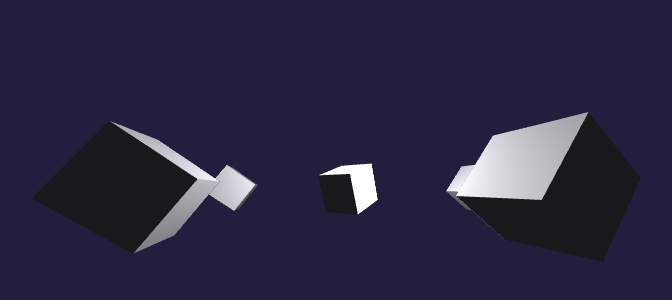
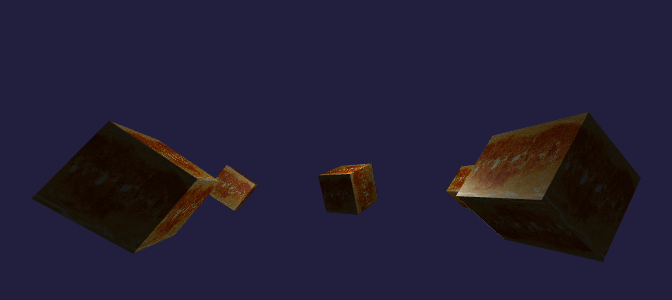
Before and after one commit to WillaG-E/cos452-wgalipeau-eldridge, a plain HTML site: page capstone/index.html in a window 1280 px wide. Shown: the part 212-512 px from the top of the page, without its empty margins (291-963 px from the left). Drawn offline with Linux system fonts and the light colour scheme; animation ran at ten frames a second.

Commit message:
Added uniform texture to all cubes

```diff
--- a/capstone/index.html
+++ b/capstone/index.html
@@ -21,17 +21,20 @@
       in vec3 a_position;
       in vec3 a_normal;
       in vec3 a_color;
+      in vec2 a_uv;
       uniform mat4 u_mvp;
       uniform mat4 u_model;
       out vec3 v_worldPos;
       out vec3 v_normal;
       out vec3 v_color;
+      out vec2 v_uv;
       void main() {
         vec4 world = u_model * vec4(a_position, 1.0);
         v_worldPos = world.xyz;
         gl_Position = u_mvp * vec4(a_position, 1.0);
         v_normal = mat3(u_model) * a_normal;
         v_color = a_color;
+        v_uv = a_uv;
       }`;
 
     const fragmentSource = `#version 300 es
@@ -39,11 +42,14 @@
       in vec3 v_worldPos;
       in vec3 v_normal;
       in vec3 v_color;
+      in vec2 v_uv;
+      uniform sampler2D u_texture;
       uniform vec3 u_lightPos;
       uniform vec3 u_viewPos;
       uniform float u_shininess;
       out vec4 outColor;
       void main() {
+        vec3 base = v_color * texture(u_texture, v_uv).rgb;
         vec3 N = normalize(v_normal);
         vec3 L = normalize(u_lightPos - v_worldPos);
         vec3 V = normalize(u_viewPos  - v_worldPos);
@@ -52,9 +58,9 @@
         float spec = (diff > 0.0) ? pow(max(dot(N, H), 0.0), u_shininess) : 0.0;
         float dist = length(u_lightPos - v_worldPos);
         float atten = 1.0 / (1.0 + 0.09 * dist + 0.032 * dist * dist);
-        vec3 color = v_color * 0.12
-                   + v_color * diff * atten
-                   + vec3(1.0) * spec * atten;
+        vec3 color = base * 0.12 + base * diff *
+                     atten + vec3(1.0) * spec *atten;
+
         outColor = vec4(color, 1.0);
       }`;
 
@@ -99,10 +105,14 @@
         { idx:[5,1,2,6], n:[1,0,0] },  { idx:[0,4,7,3], n:[-1,0,0] },
         { idx:[7,6,2,3], n:[0,1,0] },  { idx:[0,1,5,4], n:[0,-1,0] },
       ];
+
+      const uvs = [[0,0], [1,0], [1,1], [0,1]];
+
       const out = [];
       for (const f of faces) {
         const [a,b,c,d] = f.idx;
-        for (const i of [a,b,c,a,c,d]) out.push(...p[i], ...f.n, ...col);
+        const corner = [a,b,c,d];
+        for (const i of [0,1,2,0,2,3]) out.push(...p[corner[i]], ...f.n, ...col, ...uvs[i]);
       }
       return new Float32Array(out);
     }
@@ -114,7 +124,7 @@
     gl.bindBuffer(gl.ARRAY_BUFFER, buffer);
     gl.bufferData(gl.ARRAY_BUFFER, data, gl.STATIC_DRAW);
 
-    const F = Float32Array.BYTES_PER_ELEMENT, stride = 9 * F;
+    const F = Float32Array.BYTES_PER_ELEMENT, stride = 11 * F;
     const aPosition = gl.getAttribLocation(program, "a_position");
     gl.enableVertexAttribArray(aPosition);
     gl.vertexAttribPointer(aPosition, 3, gl.FLOAT, false, stride, 0);
@@ -126,6 +136,11 @@
     const aColor = gl.getAttribLocation(program, "a_color");
     gl.enableVertexAttribArray(aColor);
     gl.vertexAttribPointer(aColor, 3, gl.FLOAT, false, stride, 6 * F);
+
+    const aUV = gl.getAttribLocation(program, "a_uv");
+    gl.enableVertexAttribArray(aUV);
+    gl.vertexAttribPointer(aUV, 2, gl.FLOAT, false, stride, 9* F);
+    const uTexture = gl.getUniformLocation(program, "u_texture");
     const uMVP = gl.getUniformLocation(program, "u_mvp");
     const uModel = gl.getUniformLocation(program, "u_model");
     const uLightPos = gl.getUniformLocation(program, "u_lightPos");
@@ -134,6 +149,22 @@
 
     gl.enable(gl.DEPTH_TEST);
     const viewDist = 6;
+
+    const texture = gl.createTexture();
+    gl.bindTexture(gl.TEXTURE_2D, texture);
+    gl.texImage2D(gl.TEXTURE_2D, 0, gl.RGBA, 1, 1, 0, gl.RGBA, gl.UNSIGNED_BYTE, new Uint8Array([255,255,255,255]));
+    const image = new Image();
+    image.onload = () => {
+      gl.bindTexture(gl.TEXTURE_2D, texture);
+      gl.pixelStorei(gl.UNPACK_FLIP_Y_WEBGL, true);
+      gl.texImage2D(gl.TEXTURE_2D, 0, gl.RGBA, gl.RGBA, gl.UNSIGNED_BYTE, image);
+      gl.texParameteri(gl.TEXTURE_2D, gl.TEXTURE_WRAP_S, gl.REPEAT);
+      gl.texParameteri(gl.TEXTURE_2D, gl.TEXTURE_WRAP_T, gl.REPEAT);
+      gl.texParameteri(gl.TEXTURE_2D, gl.TEXTURE_MIN_FILTER, gl.LINEAR);
+      gl.texParameteri(gl.TEXTURE_2D, gl.TEXTURE_MAG_FILTER, gl.LINEAR);
+    };
+
+    image.src = "sun_center.jpg";
 
     function frame(t) {
       const dpr = window.devicePixelRatio || 1;
@@ -147,6 +178,9 @@
 
 
       gl.useProgram(program);
+      gl.activeTexture(gl.TEXTURE0);
+      gl.bindTexture(gl.TEXTURE_2D, texture);
+      gl.uniform1i(uTexture, 0);
       gl.uniform3f(uLightPos, 0.25, 1.0, 1.0);
       gl.uniform3f(uViewPos, 0, 0, viewDist);
 
@@ -161,10 +195,10 @@
 
       gl.uniformMatrix4fv(uMVP, false, mvp);
       gl.uniformMatrix4fv(uModel, false, sunModel);
-      gl.uniform1f(uShininess, 0.0);
+      gl.uniform1f(uShininess, 400.0);
       gl.drawArrays(gl.TRIANGLES, 0, 36);
 
-      //Planets
+      //Planets Orbiting on with the same path/spinning
       const orbitRadius = 4;
       for (let i = 0; i < 5; i++){
         const angle = (i/5) * Math.PI * 2 + (t * 0.0002);
@@ -175,7 +209,7 @@
         mvp = multiply(multiply(P, Vm), planetsModel);
         gl.uniformMatrix4fv(uMVP, false, mvp);
         gl.uniformMatrix4fv(uModel, false, planetsModel);
-        gl.uniform1f(uShininess, 1.0);
+        gl.uniform1f(uShininess, 16.0);
         gl.drawArrays(gl.TRIANGLES, 0, 36);
       }
 
```
Also changed, not shown: capstone/sun_center.jpg (renamed from capstone/assets/sun_center.jpg).
